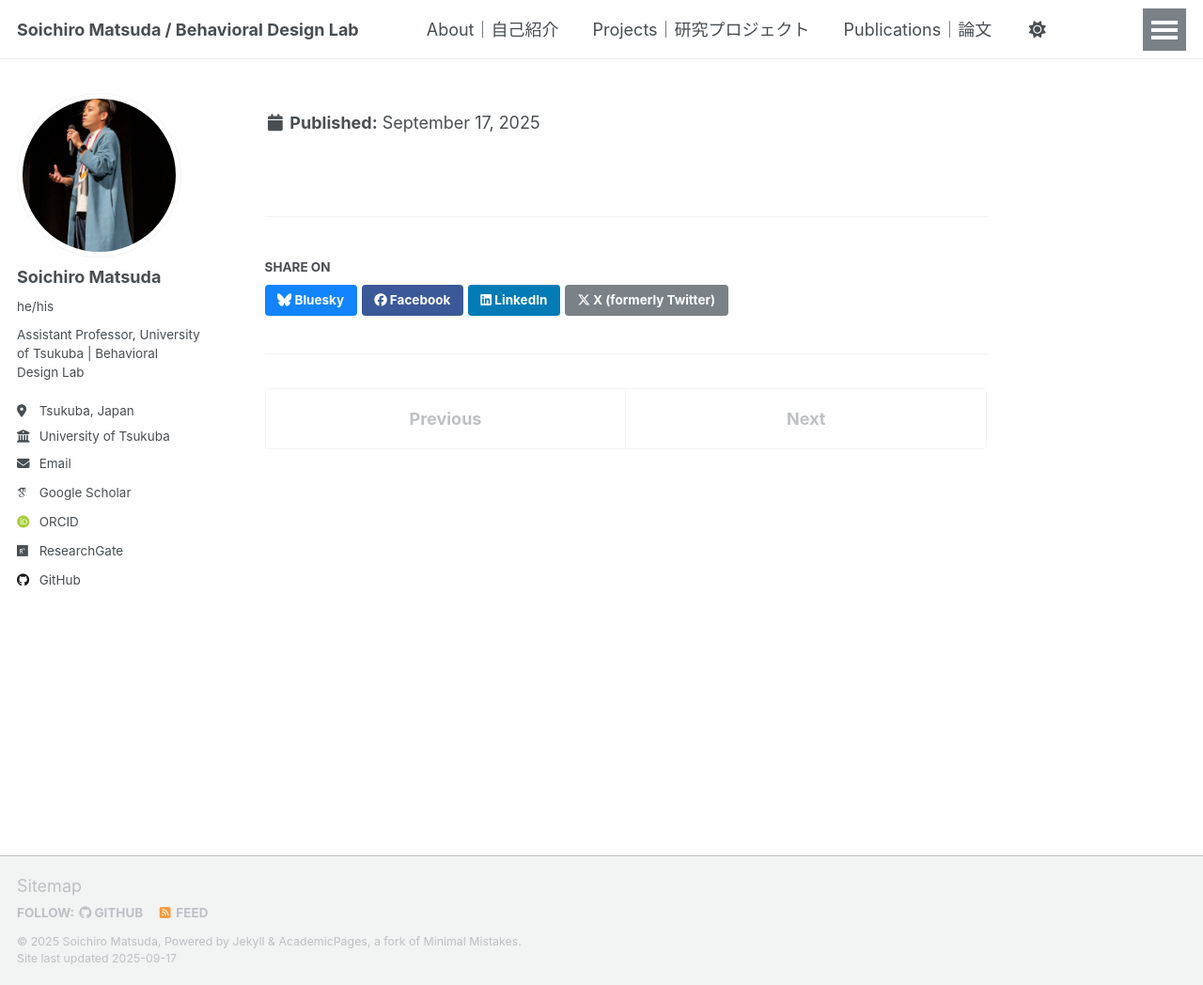
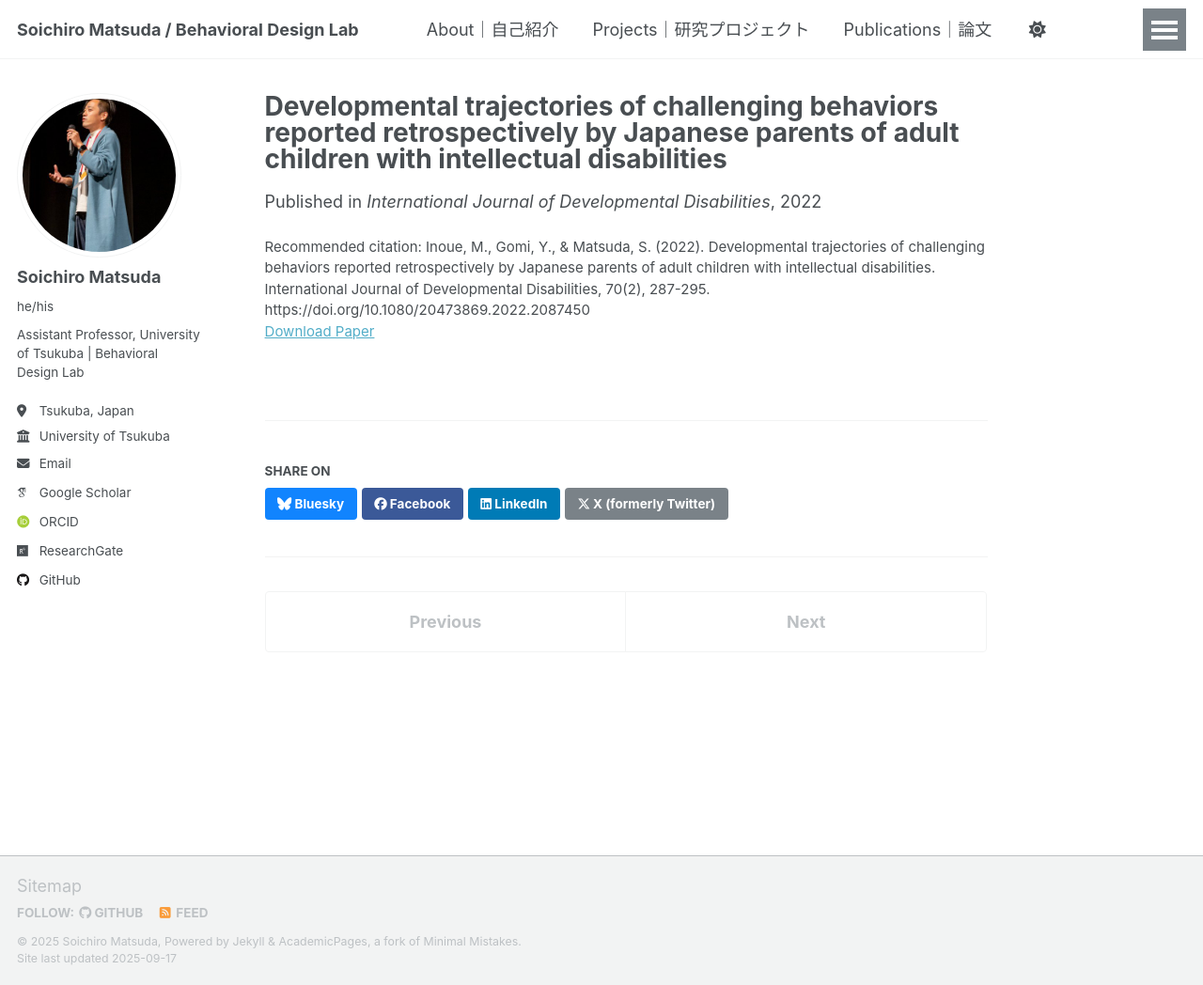
Before and after one commit to BehavioralDesignerMatsuda/BehavioralDesignerMatsuda.github.io, a Jekyll site: the page built from _publications/2022-challenging-behavior.md, in a window 1280 px wide and 1048 px high. Shown: the whole window at 94% size. Built offline with Jekyll 4.4.1, drawn with Linux system fonts in a browser that asks for light colours; some web fonts are replaced; a script that is not in the unit is left out; part of the change alters nothing that is shown.

Commit message:
Update 2022-challenging-behavior.md

```diff
--- a/_publications/2022-challenging-behavior.md
+++ b/_publications/2022-challenging-behavior.md
@@ -1,9 +1,9 @@
 ---
-title: "Developmental trajectories of challenging behaviors reported retrospectively by Japanese parents of adult children with intellectual disabilities”
+title: "Developmental trajectories of challenging behaviors reported retrospectively by Japanese parents of adult children with intellectual disabilities"
 collection: publications
 date: 2022-06-26
 venue: "International Journal of Developmental Disabilities"
-category: journals      # ← ここが見出しに対応
+category: journals
 paperurl: "https://doi.org/10.1080/20473869.2022.2087450"
 citation: "Inoue, M., Gomi, Y., & Matsuda, S. (2022). Developmental trajectories of challenging behaviors reported retrospectively by Japanese parents of adult children with intellectual disabilities. International Journal of Developmental Disabilities, 70(2), 287-295. https://doi.org/10.1080/20473869.2022.2087450"
 excerpt: "This study examined life stage differences in challenging behaviors among individuals with intellectual disabilities, highlighting developmental patterns that can inform the timing and design of technology-assisted interventions."
```
